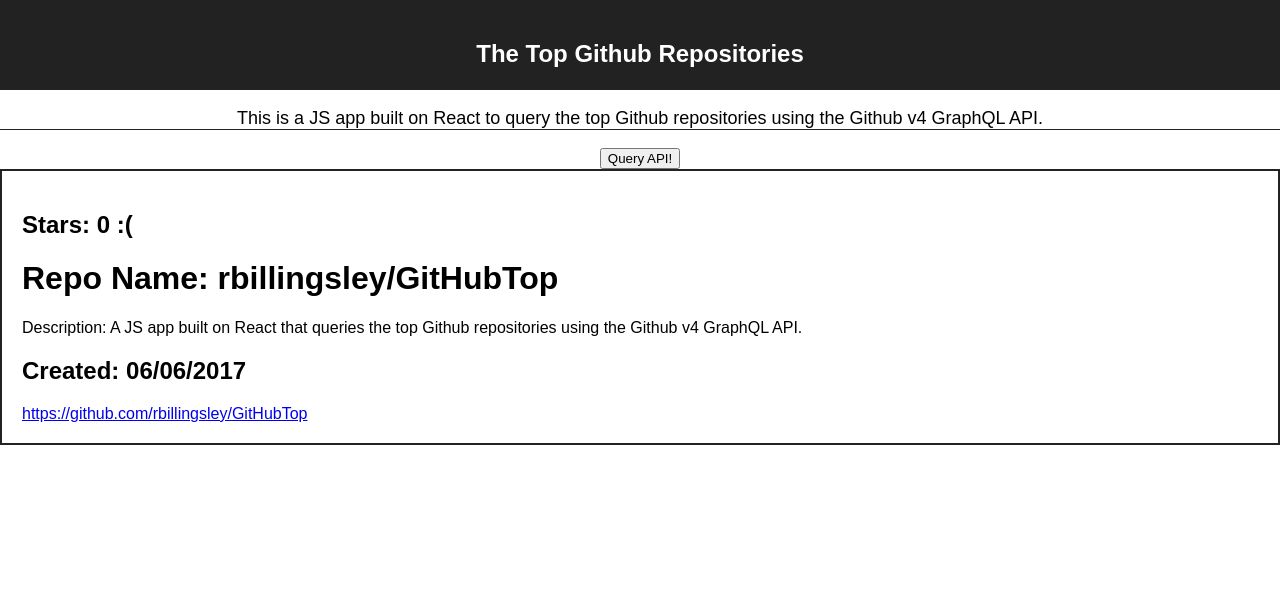
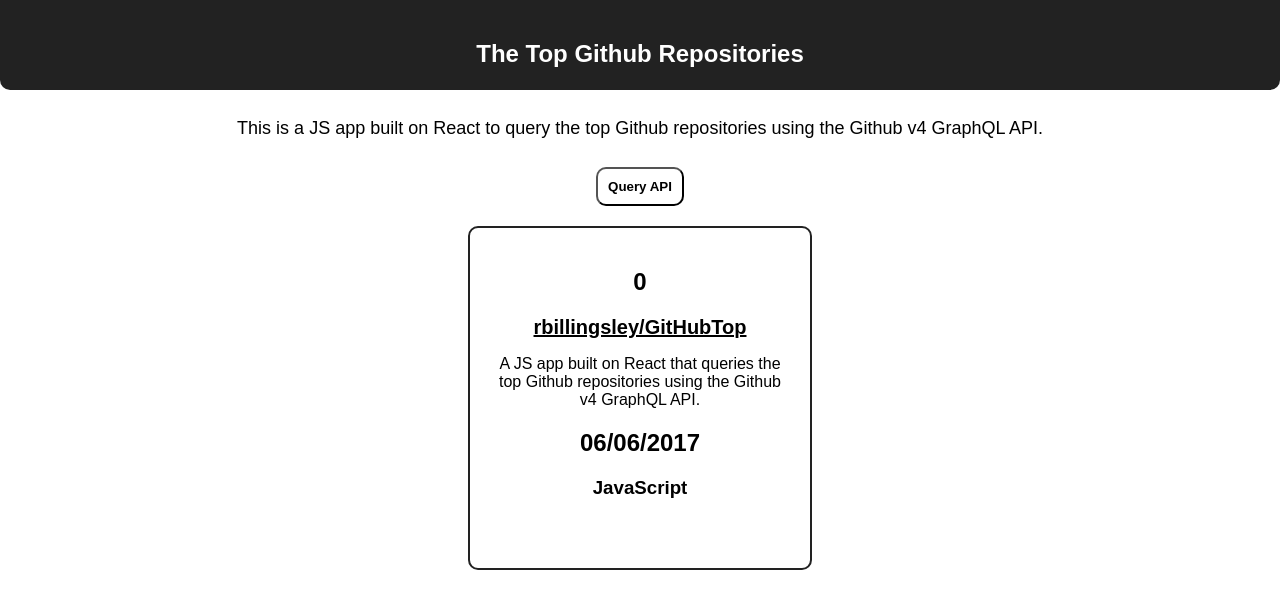
Before and after one commit to rbillingsley/GitHubTop, a React (Create React App) app in the folder git_hub_top/: page / in a window 1280 px wide. Shown: the top 608 px of the page. Built offline with nearby package versions, Linux system fonts and the light colour scheme; no server answers.

Commit message:
Added Repo language, reformatted code, styling

```diff
--- a/git_hub_top/src/Api.js
+++ b/git_hub_top/src/Api.js
@@ -25,6 +25,9 @@
             description
             createdAt
             projectsUrl
+            primaryLanguage{
+                name
+            }
             }
         }
         }
@@ -59,8 +62,25 @@
     var repoArray = Array(10).fill(null)
     for(var i = 0; i < repoArray.length; i++)
     {
+        //all this needs to be null checked.
+
         var node = parsed.data.search.edges[i].node;
-        repoArray[i] = (<Repo key={i} count={node.stargazers.totalCount} name={node.nameWithOwner} description={node.description} created={node.createdAt} address={node.projectsUrl}/>)
+        var language = "No primary language specified."
+
+        if(node.primaryLanguage != null)
+        {
+            language = node.primaryLanguage.name;
+        }
+
+        repoArray[i] = (<Repo
+                            key={i}
+                            count={node.stargazers.totalCount}
+                            name={node.nameWithOwner}
+                            description={node.description}
+                            created={node.createdAt}
+                            address={node.projectsUrl}
+                            language={language}
+                            />)
     }
 
     callback(repoArray);
--- a/git_hub_top/src/App.css
+++ b/git_hub_top/src/App.css
@@ -7,16 +7,39 @@
   height: 50px;
   padding: 20px;
   color: white;
+  border-radius: 0 0 10px 10px;
 }
 
 .App-intro {
   font-size: large;
-  border-bottom: 1px solid;
-  border-bottom-color: #222;
+  padding: 10px;
+}
+
+.App-query-button {
+  color: black;
+  padding: 10px;
+  font-weight: bold;
+  background: white;
+  border-color: black;
+  margin-bottom: 10px;
+  border-radius: 10px;
 }
 
 .Repo {
+  display: inline-block;
+  vertical-align: top;
   padding: 20px;
-  text-align: left;
+  margin: 10px;
+  text-align: center;
   border: 2px solid #222;
+  border-radius: 10px;
+  width: 300px;
+  height: 300px;
 }
+
+.Repo-name {
+  font-weight: bold;
+  font-size: 20px;
+  color: #000;
+  text-decoration: underline;
+}
--- a/git_hub_top/src/App.js
+++ b/git_hub_top/src/App.js
@@ -8,7 +8,15 @@
     super();
     this.state = {
       //mock data for designing
-        repos: Array(1).fill( <Repo key="0" count="0 :(" name="rbillingsley/GitHubTop" created="06/06/2017" description="A JS app built on React that queries the top Github repositories using the Github v4 GraphQL API." address="https://github.com/rbillingsley/GitHubTop"/>)
+        repos: Array(1).fill( <Repo
+                                key="0"
+                                count="0"
+                                name="rbillingsley/GitHubTop"
+                                created="06/06/2017"
+                                description="A JS app built on React that queries the top Github repositories using the Github v4 GraphQL API."
+                                address="https://github.com/rbillingsley/GitHubTop"
+                                language="JavaScript"/>
+                                )
     };
     this.handleClick = this.handleClick.bind(this);
   }
@@ -33,7 +41,7 @@
         <p className="App-intro">
           This is a JS app built on React to query the top Github repositories using the Github v4 GraphQL API.
         </p>
-        <button onClick={this.handleClick}>Query API!</button>
+        <button className="App-query-button" onClick={this.handleClick}>Query API</button>
         <RepoList repo_list={this.state.repos}/>
       </div>
     );
--- a/git_hub_top/src/Repo.js
+++ b/git_hub_top/src/Repo.js
@@ -6,7 +6,15 @@
     return (
       <div className="RepoList">
         {this.props.repo_list.map(( node =>
-        <Repo className="Repo" key={node.key} count={node.props.count} name={node.props.name} created={node.props.created} description={node.props.description} address={node.props.address}/>
+        <Repo
+          className="Repo"
+          key={node.key}
+          count={node.props.count}
+          name={node.props.name}
+          created={node.props.created}
+          description={node.props.description}
+          address={node.props.address}
+          language={node.props.language}/>
         ))}
       </div>
     )
@@ -18,41 +26,41 @@
     return (
       <div className="Repo">
         <Count text={this.props.count}/>
-        <Name text={this.props.name}/>
+        <Name text={this.props.name} link={this.props.address}/>
         <Description text={this.props.description}/>
         <Created text={this.props.created}/>
-        <Address text={this.props.address}/>
+        <Language text={this.props.language}/>
       </div>
     )
   }
 }
 
-export class Count extends Component {
+export class Name extends Component {
   render(props) {
-    return <h2 className="Repo-count">{"Stars: " + this.props.text}</h2>;
+    return <a className="Repo-name" href={this.props.link}>{this.props.text}</a>;
   }
 }
 
-export class Name extends Component {
+export class Count extends Component {
   render(props) {
-    return <h1 className="Repo-name">{"Repo Name: " + this.props.text}</h1>;
+    return <h2 className="Repo-count">{this.props.text}</h2>;
   }
 }
 
 export class Description extends Component {
   render(props) {
-    return <p className="Repo-description">{"Description: " + this.props.text}</p>;
+    return <p className="Repo-description">{this.props.text}</p>;
   }
 }
 
 export class Created extends Component {
   render(props) {
-    return <h2 className="Repo-created">{"Created: " + this.props.text}</h2>;
+    return <h2 className="Repo-created">{this.props.text}</h2>;
   }
 }
 
-export class Address extends Component {
+export class Language extends Component {
   render(props) {
-    return <a className="Repo-address" href={this.props.text}> {this.props.text} </a>;
+    return <h3 className="Repo-language">{this.props.text}</h3>;
   }
 }
```
